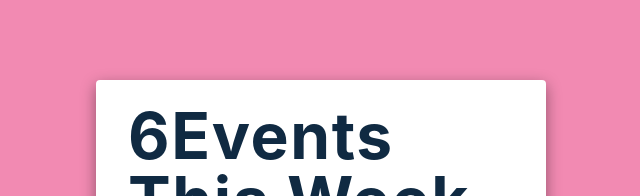
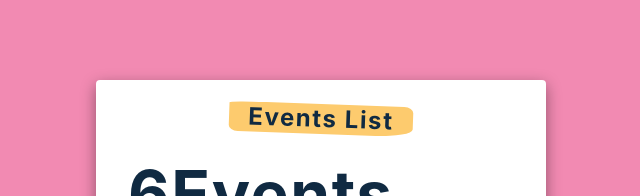
Before and after one commit to Semiteagain/event-list, a React (Create React App) app: page / in a window 1280 px wide. Shown: the top 196 px of the page, without its empty margins (319-959 px from the left). Built offline with nearby package versions, Linux system fonts and the light colour scheme.

Commit message:
changing the css

```diff
--- a/src/index.css
+++ b/public/index.css
@@ -154,6 +154,20 @@ main {
   text-transform: none;
   margin-bottom: 2rem;
 }
+
+.heading {
+  display: flex;
+  align-items: center;
+  justify-content: center;
+  margin-bottom: 1rem;
+}
+.heading h1 {
+  transform: rotate(2deg);
+  padding: 0.2rem 1.2rem;
+  border-radius: 20% 5% 20% 5%/5% 20% 25% 20%;
+  background-color: #fdcb6e;
+  font-size: 1.5rem;
+}
 .person {
   display: grid;
   grid-template-columns: auto 1fr;
--- a/public/index.html
+++ b/public/index.html
@@ -2,42 +2,18 @@
 <html lang="en">
   <head>
     <meta charset="utf-8" />
-    <link rel="icon" href="%PUBLIC_URL%/favicon.ico" />
     <meta name="viewport" content="width=device-width, initial-scale=1" />
     <meta name="theme-color" content="#000000" />
     <meta
       name="description"
-      content="Web site created using create-react-app"
+      content="Web site created to input event"
     />
-    <link rel="apple-touch-icon" href="%PUBLIC_URL%/logo192.png" />
-    <!--
-      manifest.json provides metadata used when your web app is installed on a
-      user's mobile device or desktop. See https://developers.google.com/web/fundamentals/web-app-manifest/
-    -->
-    <link rel="manifest" href="%PUBLIC_URL%/manifest.json" />
-    <!--
-      Notice the use of %PUBLIC_URL% in the tags above.
-      It will be replaced with the URL of the `public` folder during the build.
-      Only files inside the `public` folder can be referenced from the HTML.
-
-      Unlike "/favicon.ico" or "favicon.ico", "%PUBLIC_URL%/favicon.ico" will
-      work correctly both with client-side routing and a non-root public URL.
-      Learn how to configure a non-root public URL by running `npm run build`.
-    -->
+    <link rel="stylesheet" href="index.css">
     <title>Event List</title>
   </head>
   <body>
-    <noscript>You need to enable JavaScript to run this app.</noscript>
+
     <div id="root"></div>
-    <!--
-      This HTML file is a template.
-      If you open it directly in the browser, you will see an empty page.
-
-      You can add webfonts, meta tags, or analytics to this file.
-      The build step will place the bundled scripts into the <body> tag.
-
-      To begin the development, run `npm start` or `yarn start`.
-      To create a production bundle, use `npm run build` or `yarn build`.
-    -->
+    <script src="../src/index.js" type="text/jsx"></script>
   </body>
 </html>
--- a/src/App.js
+++ b/src/App.js
@@ -1,27 +1,30 @@
-import React, {useState} from 'react';
-import Data from './components/Data';
-import EventsList from './components/eventList'
+import React, { useState } from "react";
+import Data from "./components/Data";
+import EventsList from "./components/eventList";
 
 function App() {
   const eventNow = new Date().toDateString();
 
   const [details, setDetails] = useState(Data);
 
-   function showList() {
-
+  function showList(e) {
+    const clearList = e.target.value;
+    setDetails(clearList);
   }
 
   return (
     <main>
-            <section className='container'>
+      <section className="container">
+        <div className="heading">
+          <h1>Events List</h1>
+        </div>
         <h1>{details.length}Events this week</h1>
         <h3>{eventNow}</h3>
-             <EventsList details={details}/>
-            <button onClick={()=>setDetails([])}>View all events</button>
+        <EventsList details={details} />
+        <button onClick={showList}>View all events</button>
       </section>
-
     </main>
-    )
+  );
 }
 
-export default App
+export default App;
--- a/src/index.js
+++ b/src/index.js
@@ -1,6 +1,5 @@
 import React from 'react';
 import ReactDOM from 'react-dom';
-import './index.css';
 import App from './App'
 
 ReactDOM.render(<App/>, document.getElementById('root'));
```
Also changed, not shown: public/manifest.json (deleted), 1 other file (tests, documents, lock files or other folders). Lines whose indentation alone changed are shown as unchanged.
